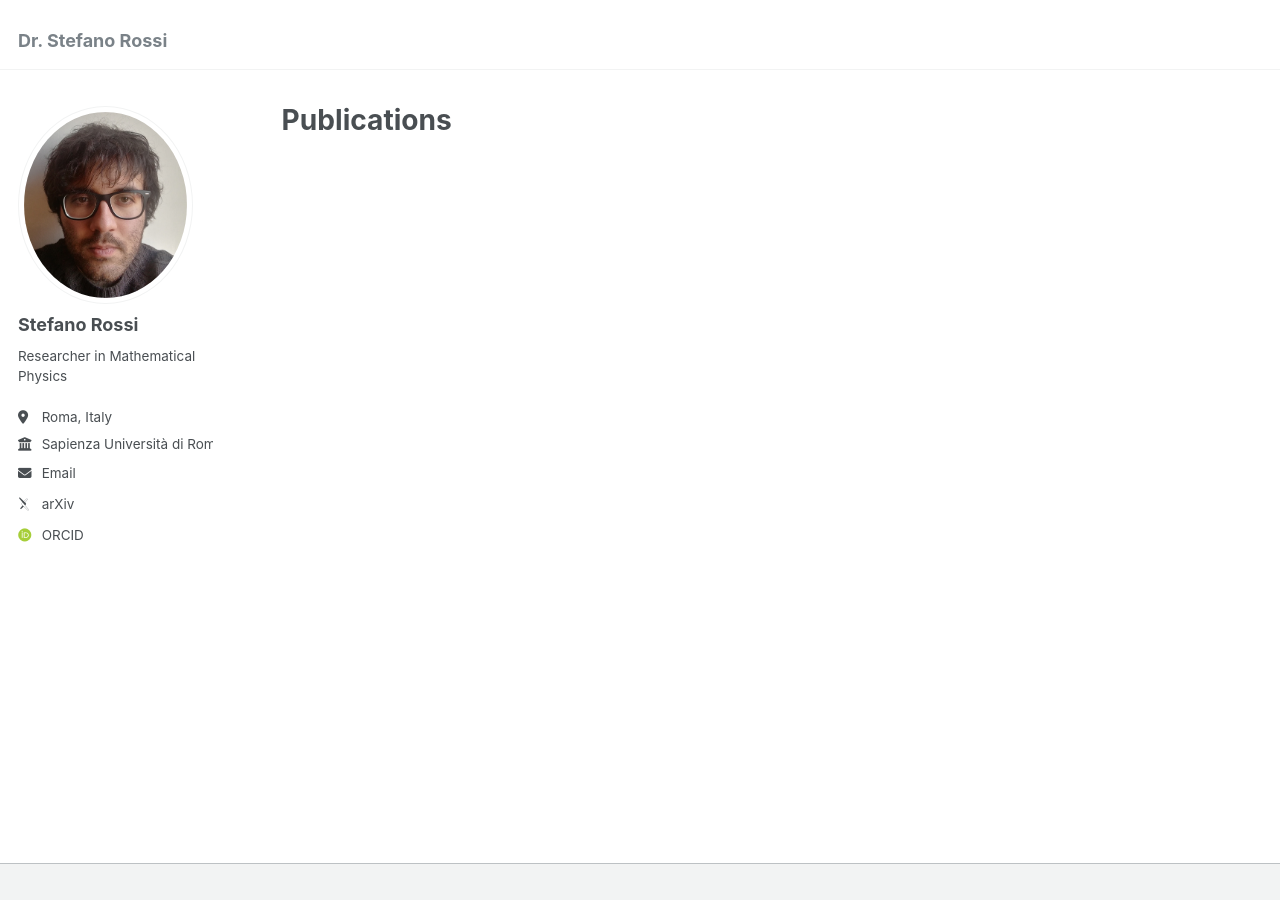
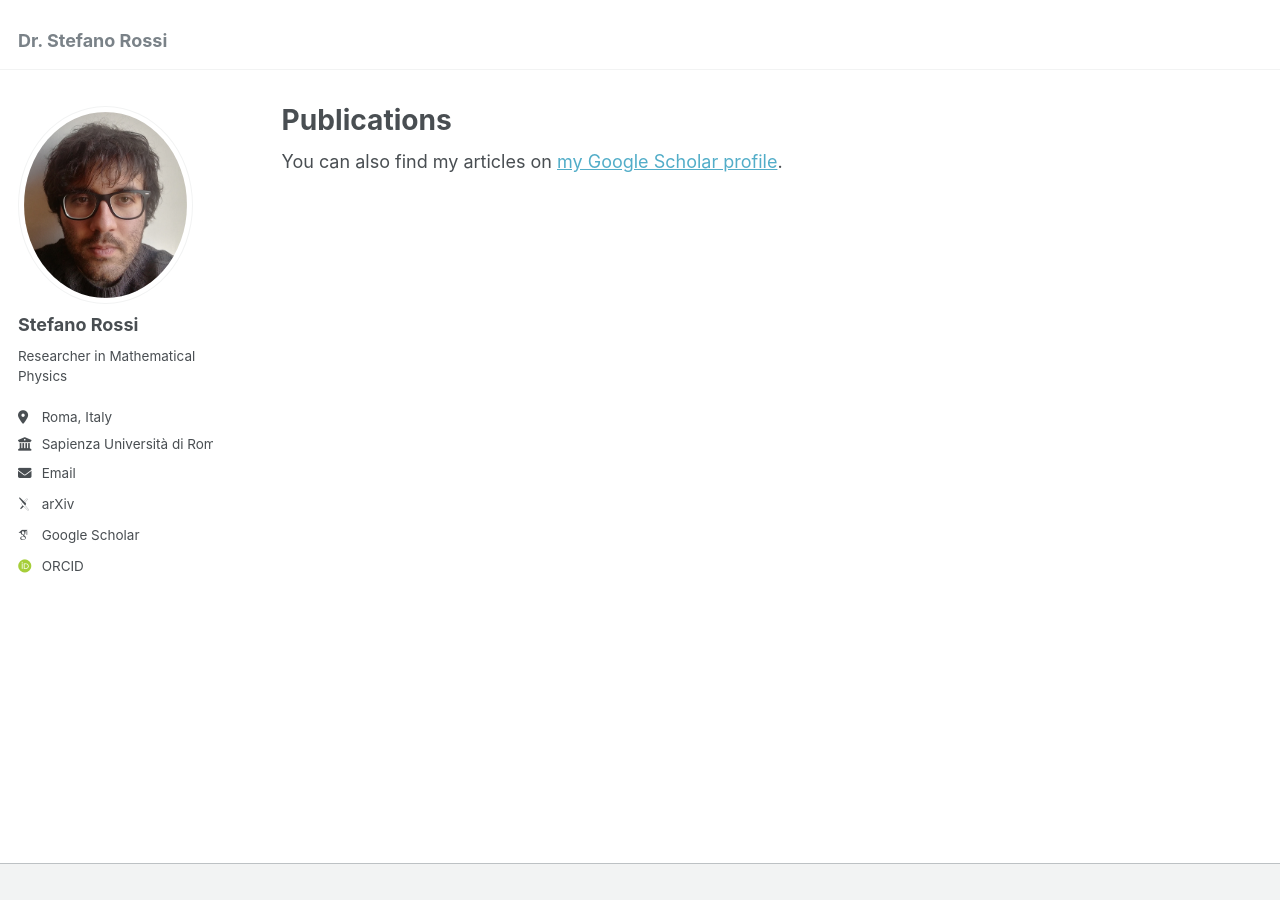
Before and after one commit to StefRossi/StefRossi.github.io, a Jekyll site: the page built from _pages/publications.html, in a window 1280 px wide. Built offline with Jekyll 4.4.1, drawn with Linux system fonts in a browser that asks for light colours; some web fonts are replaced; part of the change alters nothing that is shown.

Commit message:
Update _config.yml

```diff
--- a/_config.yml
+++ b/_config.yml
@@ -32,7 +32,7 @@ author:
 
   # Academic websites
   arxiv            :  http://arxiv.org/a/rossi_s_2
-  googlescholar    : #"https://scholar.google.com/citations?user=PS_CX0AAAAAJ"
+  googlescholar    : https://scholar.google.com/citations?user=T7HfG2AAAAAJ&hl=it
   impactstory      : # URL
   orcid            : https://orcid.org/0000-0003-4305-3404
   semantic         : # URL
```
